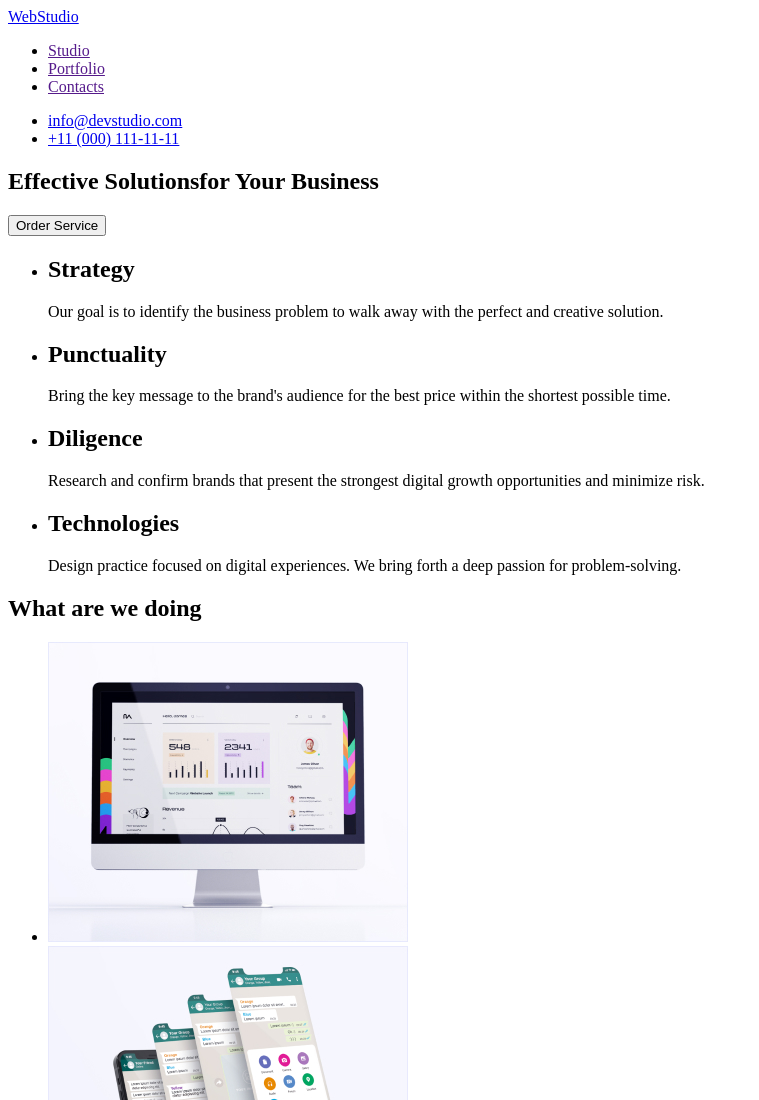
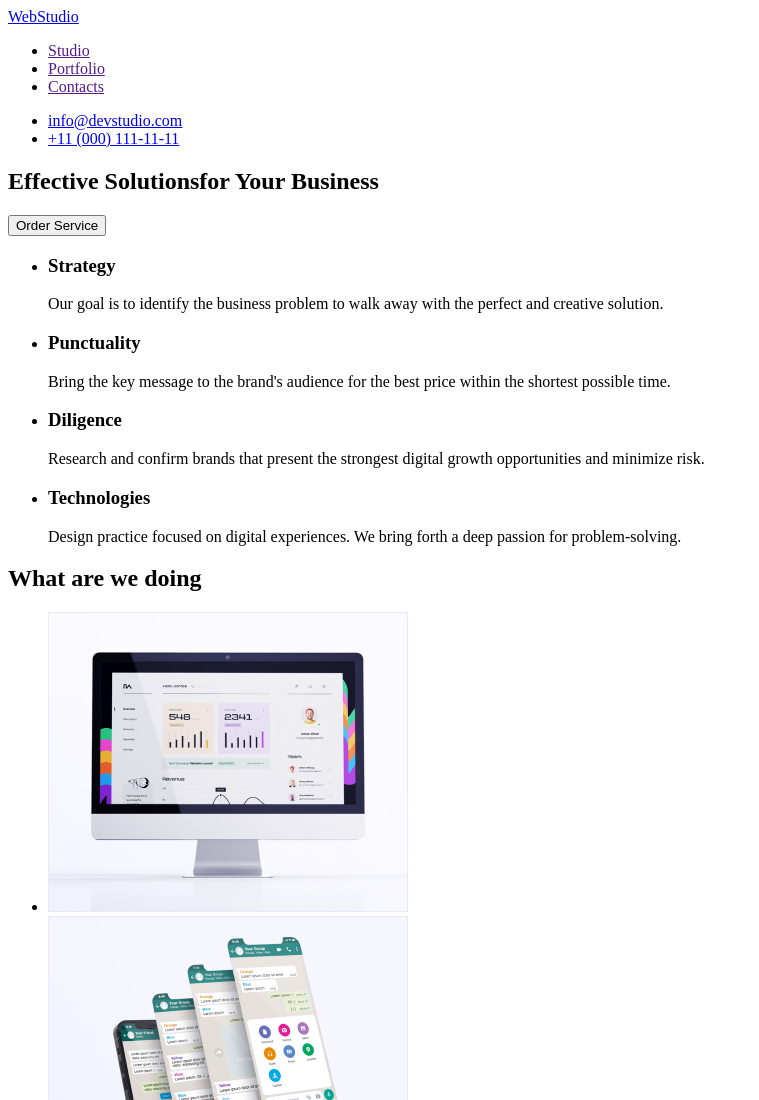
Before and after one commit to RuslanaNV/goit-markup-hw-01, a plain HTML site: page index.html in a window 1280 px wide. Shown: the top 1100 px of the page, without its empty margins (0-759 px from the left). Drawn offline with Linux system fonts and the light colour scheme.

Commit message:
adding hidden h2

```diff
--- a/index.html
+++ b/index.html
@@ -30,30 +30,31 @@
       </section>
 
       <section>
+        <h2 hidden>Priorities</h2>
         <ul>
           <li>
-            <h2>Strategy</h2>
+            <h3>Strategy</h3>
             <p>
               Our goal is to identify the business problem to walk away with the
               perfect and creative solution.
             </p>
           </li>
           <li>
-            <h2>Punctuality</h2>
+            <h3>Punctuality</h3>
             <p>
               Bring the key message to the brand's audience for the best price
               within the shortest possible time.
             </p>
           </li>
           <li>
-            <h2>Diligence</h2>
+            <h3>Diligence</h3>
             <p>
               Research and confirm brands that present the strongest digital
               growth opportunities and minimize risk.
             </p>
           </li>
           <li>
-            <h2>Technologies</h2>
+            <h3>Technologies</h3>
             <p>
               Design practice focused on digital experiences. We bring forth a
               deep passion for problem-solving.
```
Also changed, not shown: 1 other file.
